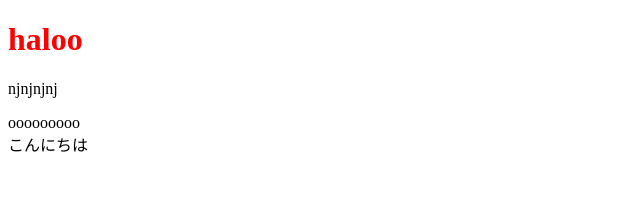
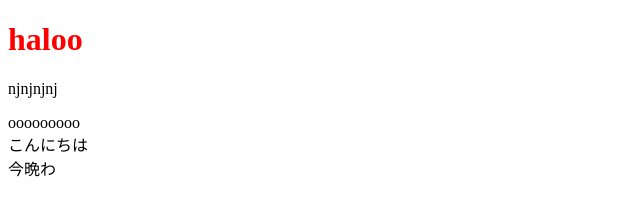
Before and after one commit to teruaki351/testproject, a plain HTML site: page index.html in a window 1280 px wide. Shown: the full height of the page, 0-640 px from the left. Drawn offline with Linux system fonts and the light colour scheme.

Commit message:
今晩わ

```diff
--- a/index.html
+++ b/index.html
@@ -11,5 +11,6 @@
     <p>njnjnjnj</p>
     <div class="box">ooooooooo</div>
     <div class="box2">こんにちは</div>
+    <div class="box3">今晩わ</div>
 </body>
 </html>
```
